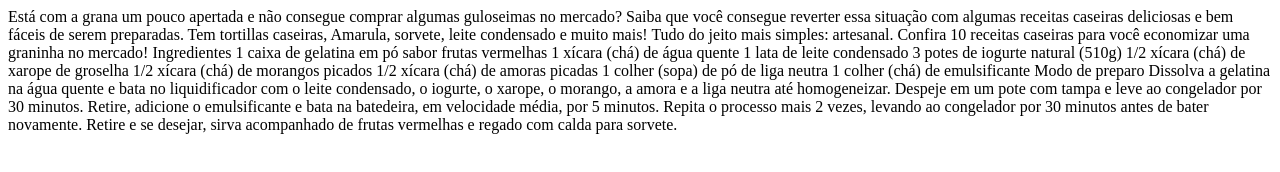
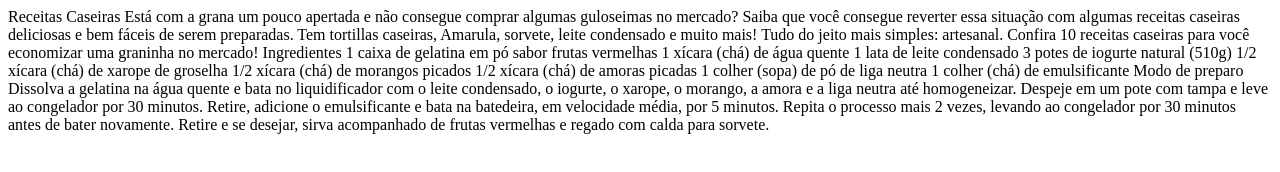
Before and after one commit to bellycomevc/pensamentocomputacional1a, a plain HTML site: page index.html in a window 1280 px wide. Drawn offline with Linux system fonts and the light colour scheme.

Commit message:
Update index.html

```diff
--- a/index.html
+++ b/index.html
@@ -1,6 +1,6 @@
 <html>
 
-<title>Receitas Caseiras</title>
+<h>Receitas Caseiras</h>
 
 Está com a grana um pouco apertada e não consegue comprar algumas guloseimas no mercado?
 Saiba que você consegue reverter essa situação com algumas receitas caseiras deliciosas e bem fáceis de serem preparadas.
```
